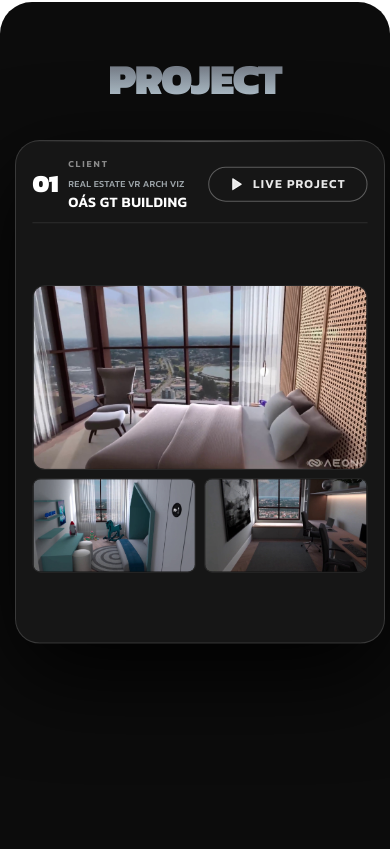
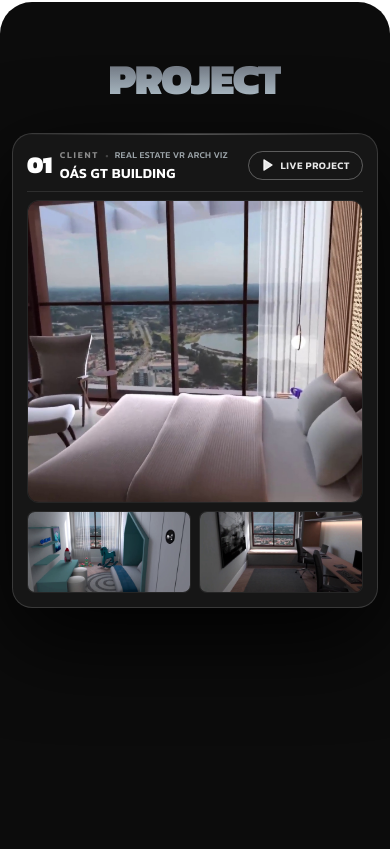
Before and after one commit to dashlucas/MyPortfolio, a React (Vite) app: page / in a window 390 px wide. Shown: the part 3435-4284 px from the top of the page. Built offline with nearby package versions, Linux system fonts and the light colour scheme.

Commit message:
Fix mobile card responsiveness, centering and header overflow

```diff
--- a/src/components/LiveProjectButton.tsx
+++ b/src/components/LiveProjectButton.tsx
@@ -16,10 +16,10 @@ export const LiveProjectButton: React.FC<LiveProjectButtonProps> = ({
   icon,
 }) => {
   const classes = `
-    inline-flex items-center justify-center gap-2 rounded-full border border-white/30 text-white/90
-    font-semibold uppercase tracking-widest px-5 py-2 sm:px-6 sm:py-2.5 text-xs sm:text-sm
+    inline-flex items-center justify-center gap-1.5 sm:gap-2 rounded-full border border-white/30 text-white/90
+    font-semibold uppercase tracking-wider sm:tracking-widest px-3 py-1.5 sm:px-5 sm:py-2 text-[10px] sm:text-xs
     transition-all duration-300 hover:border-white hover:text-white hover:bg-white/10
-    active:scale-95 cursor-pointer select-none whitespace-nowrap group
+    active:scale-95 cursor-pointer select-none whitespace-nowrap group flex-shrink-0
     ${className}
   `.trim();
 
--- a/src/components/ProjectsSection.tsx
+++ b/src/components/ProjectsSection.tsx
@@ -126,18 +126,18 @@ const getScaleConfig = (): ScaleConfig => {
   const isMobile = vw < 680;
 
   if (isMobile) {
-    const baseW = 360;
-    const baseH = 490;
-    const availW = Math.max(280, vw - 20);
-    const availH = Math.max(360, vh - 28);
-    const scale = Math.min(availW / baseW, availH / baseH, 1.15);
+    // Fluid responsive width that cleanly fits within mobile viewport with 12px margin on each side
+    const paddingX = 24;
+    const baseW = Math.min(Math.max(280, vw - paddingX), 400);
+    // Dynamic height adapting comfortably to phone vertical height
+    const baseH = Math.min(Math.max(420, vh - 160), 475);
     return {
       isMobile: true,
       baseW,
       baseH,
-      scale,
-      renderedW: Math.round(baseW * scale),
-      renderedH: Math.round(baseH * scale),
+      scale: 1,
+      renderedW: baseW,
+      renderedH: baseH,
     };
   }
 
@@ -269,9 +269,9 @@ export const ProjectsSection: React.FC = () => {
     <section
       ref={sectionRef}
       id="projects"
-      className="relative bg-[#0C0C0C] rounded-t-[32px] sm:rounded-t-[50px] md:rounded-t-[60px] -mt-8 sm:-mt-12 md:-mt-14 z-20 px-3 xs:px-4 sm:px-6 md:px-10 pt-14 sm:pt-20 md:pt-24 pb-20 sm:pb-32 select-none"
+      className="relative bg-[#0C0C0C] rounded-t-[32px] sm:rounded-t-[50px] md:rounded-t-[60px] -mt-8 sm:-mt-12 md:-mt-14 z-20 px-3 xs:px-4 sm:px-6 md:px-10 pt-14 sm:pt-20 md:pt-24 pb-20 sm:pb-32 select-none overflow-hidden"
     >
-      <div className="max-w-6xl mx-auto">
+      <div className="max-w-6xl mx-auto w-full flex flex-col items-center">
         {/* Section Heading: Centered "PROJECT" using .hero-heading */}
         <FadeIn delay={0} y={40} className="mb-8 sm:mb-14 md:mb-16 text-center">
           <h2
@@ -283,18 +283,18 @@ export const ProjectsSection: React.FC = () => {
         </FadeIn>
 
         {/* ScrollTrigger Pinned & Stacked Cards Sequence */}
-        <div className="relative flex flex-col">
+        <div className="relative flex flex-col w-full items-center">
           {PROJECTS.map((project, index) => (
             <div
               key={project.number}
               ref={(el) => (cardWrappersRef.current[index] = el)}
-              className="project-card-wrapper min-h-[100vh] flex items-start justify-center relative"
+              className="project-card-wrapper min-h-[100vh] w-full flex items-start justify-center relative"
               style={{ zIndex: (index + 1) * 10 }}
             >
               {/* Pinned Card Box: Exactly renderedW by renderedH, pinned by ScrollTrigger with 0 transform interference */}
               <div
                 ref={(el) => (cardsRef.current[index] = el)}
-                className="project-card-pin will-change-transform flex items-center justify-center relative"
+                className="project-card-pin will-change-transform relative"
                 style={{
                   zIndex: (index + 1) * 10,
                   width: `${scaleConfig.renderedW}px`,
@@ -306,15 +306,15 @@ export const ProjectsSection: React.FC = () => {
                   style={{
                     width: `${scaleConfig.baseW}px`,
                     height: `${scaleConfig.baseH}px`,
-                    transform: `scale(${scaleConfig.scale})`,
+                    transform: scaleConfig.scale !== 1 ? `scale(${scaleConfig.scale})` : undefined,
                     transformOrigin: 'top left',
                   }}
-                  className="flex-shrink-0"
+                  className="w-full h-full"
                 >
                   <article
                     ref={(el) => (cardInnersRef.current[index] = el)}
                     style={{ transformOrigin: 'center center' }}
-                    className="project-card-inner relative w-full h-full flex flex-col justify-between rounded-[24px] sm:rounded-[28px] border border-white/15 bg-[#161616] p-4 sm:p-5 shadow-[0_30px_90px_rgba(0,0,0,0.95)] hover:border-white/25 transition-colors duration-300 will-change-transform overflow-hidden"
+                    className="project-card-inner relative w-full h-full flex flex-col justify-between rounded-[20px] sm:rounded-[28px] border border-white/15 bg-[#161616] p-3.5 sm:p-5 shadow-[0_30px_90px_rgba(0,0,0,0.95)] hover:border-white/25 transition-colors duration-300 will-change-transform overflow-hidden"
                   >
                     {/* Top Specular Edge Highlight */}
                     <div className="absolute top-0 left-0 right-0 h-[1px] bg-gradient-to-r from-transparent via-white/25 to-transparent pointer-events-none z-30" />
@@ -322,26 +322,26 @@ export const ProjectsSection: React.FC = () => {
                     {/* Pseudo-3D Depth Dimming Overlay */}
                     <div
                       ref={(el) => (cardOverlaysRef.current[index] = el)}
-                      className="absolute inset-0 bg-black/60 pointer-events-none rounded-[24px] sm:rounded-[28px] z-30 opacity-0 will-change-[opacity]"
+                      className="absolute inset-0 bg-black/60 pointer-events-none rounded-[20px] sm:rounded-[28px] z-30 opacity-0 will-change-[opacity]"
                     />
 
                     {/* Header: Solid white number, tag + category + title, and LIVE PROJECT ghost pill */}
-                    <div className="relative z-20 flex items-center justify-between gap-3 sm:gap-4 pb-2.5 sm:pb-3 border-b border-white/10 flex-shrink-0">
-                      <div className="flex items-center gap-2.5 sm:gap-4">
-                        <span className="font-black text-2xl sm:text-3xl text-white select-none tracking-tight leading-none">
+                    <div className="relative z-20 flex items-center justify-between gap-2 sm:gap-4 pb-2 sm:pb-3 border-b border-white/10 flex-shrink-0 min-w-0">
+                      <div className="flex items-center gap-2 sm:gap-4 min-w-0 flex-1">
+                        <span className="font-black text-2xl sm:text-3xl text-white select-none tracking-tight leading-none flex-shrink-0">
                           {project.number}
                         </span>
-                        <div className="flex flex-col gap-0.5">
-                          <div className="flex items-center gap-1.5 sm:gap-2 flex-wrap">
-                            <span className="text-white/50 uppercase text-[9px] sm:text-[11px] tracking-[0.2em] font-semibold">
+                        <div className="flex flex-col gap-0.5 min-w-0 flex-1">
+                          <div className="flex items-center gap-1.5 sm:gap-2 min-w-0">
+                            <span className="text-white/50 uppercase text-[9px] sm:text-[11px] tracking-[0.2em] font-semibold flex-shrink-0">
                               {project.tag}
                             </span>
-                            <span className="text-white/20 text-[10px] hidden sm:inline">•</span>
-                            <span className="text-[#D7E2EA]/70 text-[9px] sm:text-[11px] font-medium tracking-wide uppercase truncate max-w-[200px] sm:max-w-[360px]">
+                            <span className="text-white/20 text-[10px] flex-shrink-0">•</span>
+                            <span className="text-[#D7E2EA]/70 text-[9px] sm:text-[11px] font-medium tracking-wide uppercase truncate">
                               {project.category}
                             </span>
                           </div>
-                          <h3 className="text-sm sm:text-lg font-semibold uppercase tracking-wide text-white leading-tight">
+                          <h3 className="text-sm sm:text-lg font-semibold uppercase tracking-wide text-white leading-tight truncate">
                             {project.name}
                           </h3>
                         </div>
@@ -385,10 +385,10 @@ export const ProjectsSection: React.FC = () => {
                         </div>
                       ) : scaleConfig.isMobile ? (
                         /* Mobile 3-Image Layout: 1 Featured Top (16:9) + 2 Bottom Side-by-Side (16:9) */
-                        <div className="flex flex-col gap-2 h-full justify-center">
+                        <div className="flex flex-col gap-2 flex-1 min-h-0 justify-between">
                           <div
                             onClick={() => setSelectedVideo(project)}
-                            className="w-full h-[180px] relative rounded-xl overflow-hidden bg-black/40 border border-white/10 group cursor-pointer"
+                            className="w-full flex-1 min-h-[140px] relative rounded-xl overflow-hidden bg-black/40 border border-white/10 group cursor-pointer"
                           >
                             <img
                               src={project.images?.col2Tall}
@@ -403,7 +403,7 @@ export const ProjectsSection: React.FC = () => {
                             </div>
                           </div>
 
-                          <div className="grid grid-cols-2 gap-2 h-[92px]">
+                          <div className="grid grid-cols-2 gap-2 h-[82px] xs:h-[90px] flex-shrink-0">
                             <div
                               onClick={() => setSelectedVideo(project)}
                               className="relative rounded-lg overflow-hidden bg-black/40 border border-white/10 group cursor-pointer h-full"
```
